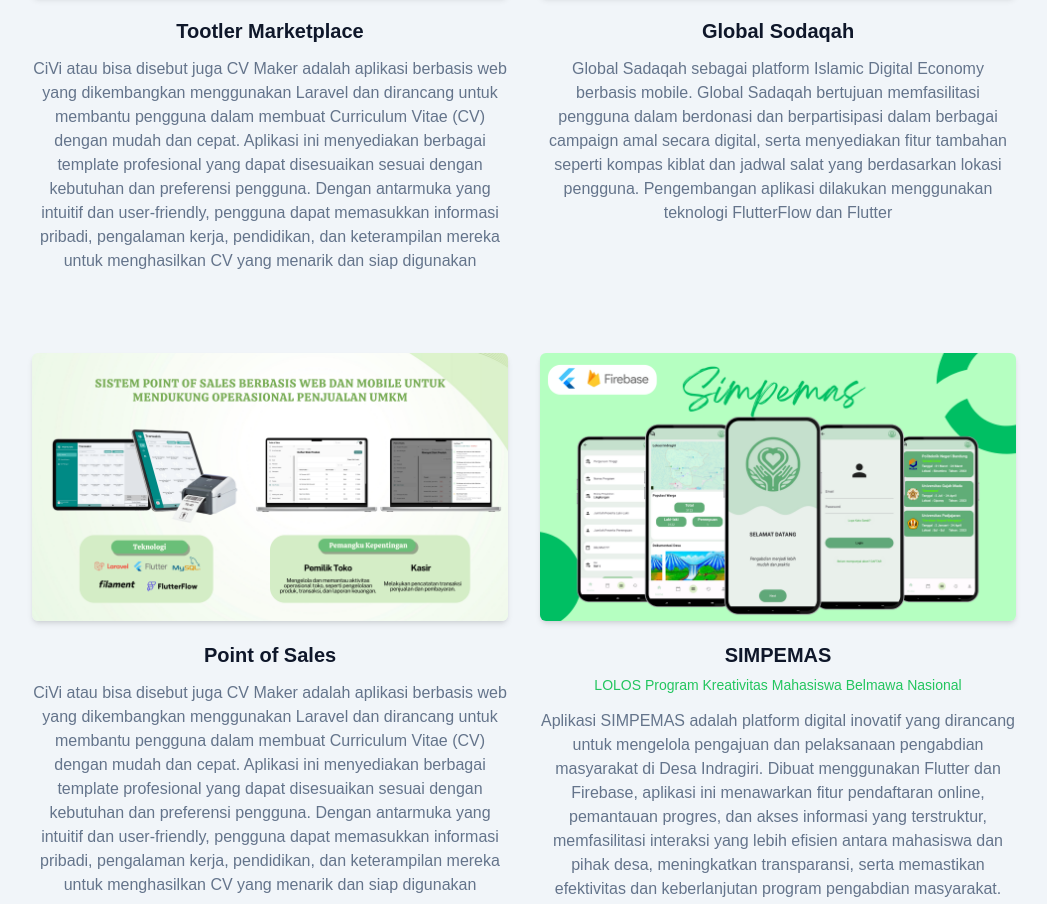
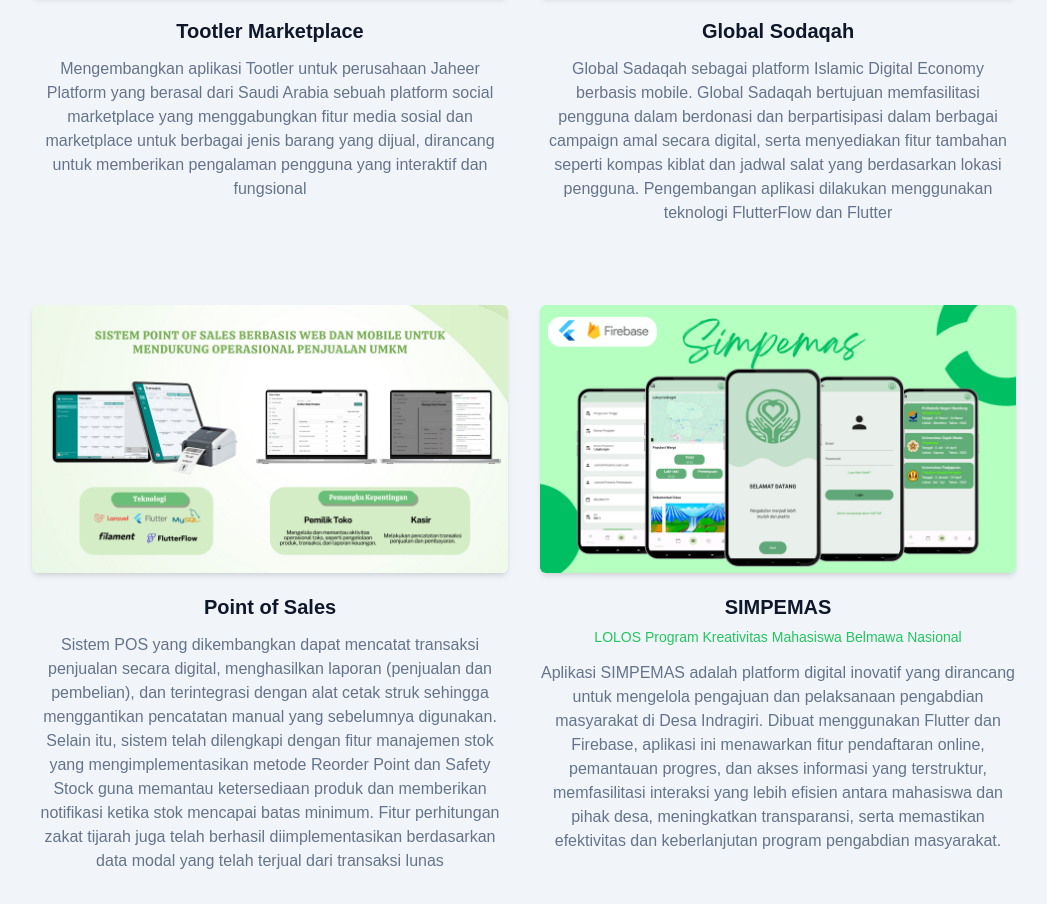
Before and after one commit to hasbyraihan/portofolio-tailwind, a plain HTML site: page index.html in a window 1280 px wide. Shown: the part 2187-3091 px from the top of the page, without its empty margins (116-1163 px from the left). Drawn offline with Linux system fonts and the light colour scheme; a script that the page names is missing.

Commit message:
feat porto

```diff
--- a/index.html
+++ b/index.html
@@ -269,7 +269,7 @@ Selama kuliah, saya telah mengerjakan berbagai proyek yang melibatkan pengembang
                             <img src="dist/img/portofolio/tootler.png" alt="Tootler Marketplace" width="w-full">
                         </div>
                         <h3 class="font-semibold text-xl text-dark mt-5 mb-3 text-center">Tootler Marketplace</h3>
-                        <p class="font-medium text-base text-secondary text-center">CiVi atau bisa disebut juga CV Maker adalah aplikasi berbasis web yang dikembangkan menggunakan Laravel dan dirancang untuk membantu pengguna dalam membuat Curriculum Vitae (CV) dengan mudah dan cepat. Aplikasi ini menyediakan berbagai template profesional yang dapat disesuaikan sesuai dengan kebutuhan dan preferensi pengguna. Dengan antarmuka yang intuitif dan user-friendly, pengguna dapat memasukkan informasi pribadi, pengalaman kerja, pendidikan, dan keterampilan mereka untuk menghasilkan CV yang menarik dan siap digunakan</p>
+                        <p class="font-medium text-base text-secondary text-center">Mengembangkan aplikasi Tootler untuk perusahaan Jaheer Platform yang berasal dari Saudi Arabia sebuah platform social marketplace yang menggabungkan fitur media sosial dan marketplace untuk berbagai jenis barang yang dijual, dirancang untuk memberikan pengalaman pengguna yang interaktif dan fungsional</p>
                     </div>
                     <div class="mb-12 p-4 md:w-1/2">
                         <div class="rounded-md shadow-md overflow-hidden">
@@ -283,7 +283,7 @@ Selama kuliah, saya telah mengerjakan berbagai proyek yang melibatkan pengembang
                             <img src="dist/img/portofolio/POS.png" alt="Point of Sales" width="w-full">
                         </div>
                         <h3 class="font-semibold text-xl text-dark mt-5 mb-3 text-center">Point of Sales</h3>
-                        <p class="font-medium text-base text-secondary text-center">CiVi atau bisa disebut juga CV Maker adalah aplikasi berbasis web yang dikembangkan menggunakan Laravel dan dirancang untuk membantu pengguna dalam membuat Curriculum Vitae (CV) dengan mudah dan cepat. Aplikasi ini menyediakan berbagai template profesional yang dapat disesuaikan sesuai dengan kebutuhan dan preferensi pengguna. Dengan antarmuka yang intuitif dan user-friendly, pengguna dapat memasukkan informasi pribadi, pengalaman kerja, pendidikan, dan keterampilan mereka untuk menghasilkan CV yang menarik dan siap digunakan</p>
+                        <p class="font-medium text-base text-secondary text-center">Sistem POS yang dikembangkan dapat mencatat transaksi penjualan secara digital, menghasilkan laporan (penjualan dan pembelian), dan terintegrasi dengan alat cetak struk sehingga menggantikan pencatatan manual yang sebelumnya digunakan. Selain itu, sistem telah dilengkapi dengan fitur manajemen stok yang mengimplementasikan metode Reorder Point dan Safety Stock guna memantau ketersediaan produk dan memberikan notifikasi ketika stok mencapai batas minimum. Fitur perhitungan zakat tijarah juga telah berhasil diimplementasikan berdasarkan data modal yang telah terjual dari transaksi lunas</p>
                     </div>
                     <div class="mb-12 p-4 md:w-1/2">
                         <div class="rounded-md shadow-md overflow-hidden">
```
